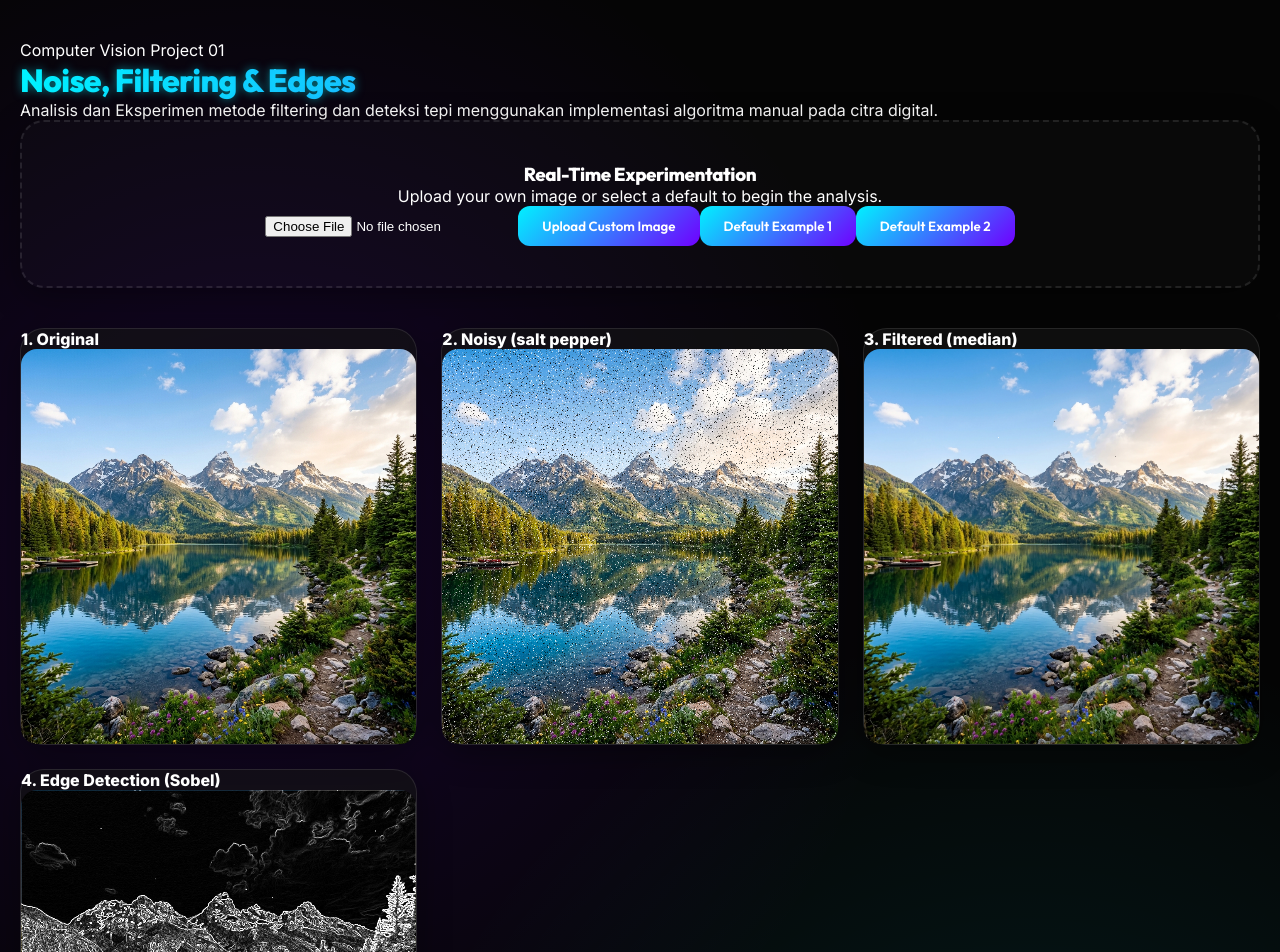
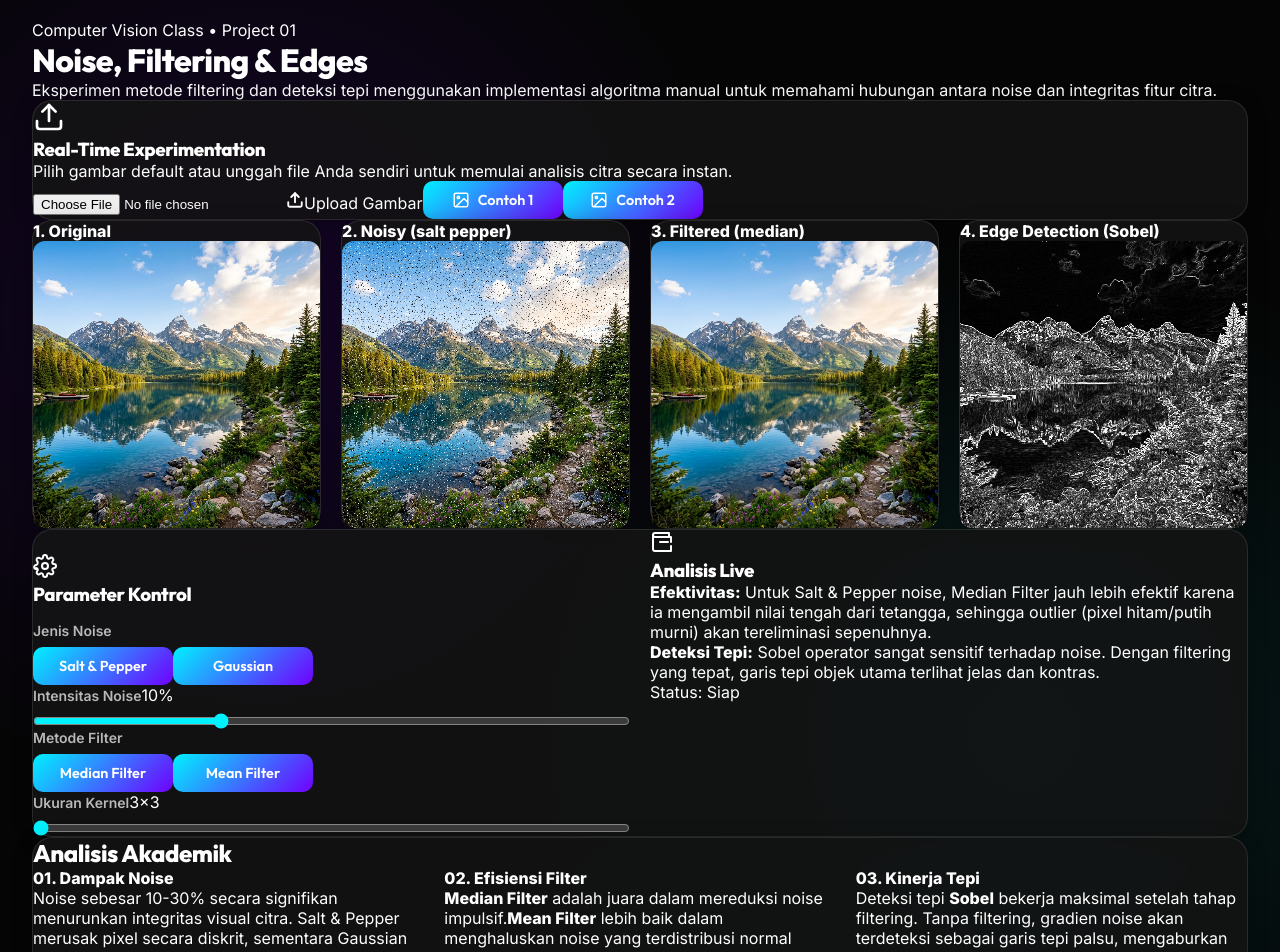
Before and after one commit to nayrbryanGaming/ComputerVision-Project1, a Next.js app: page / in a window 1280 px wide. Shown: the top 952 px of the page. Built offline with nearby package versions, Linux system fonts and the light colour scheme.

Commit message:
Revision: Optimize animations, improve responsiveness, and update documentation for public access

```diff
--- a/src/app/globals.css
+++ b/src/app/globals.css
@@ -34,59 +34,52 @@ h1, h2, h3 {
 }
 
 .glass-card {
-  background: var(--card-bg);
-  backdrop-filter: blur(12px);
-  -webkit-backdrop-filter: blur(12px);
+  background: rgba(20, 20, 20, 0.85);
+  backdrop-filter: blur(8px);
+  -webkit-backdrop-filter: blur(8px);
   border: 1px solid var(--glass-border);
-  border-radius: 24px;
-  box-shadow: 0 8px 32px 0 rgba(0, 0, 0, 0.37);
-  transition: all 0.3s cubic-bezier(0.4, 0, 0.2, 1);
+  border-radius: 20px;
+  box-shadow: 0 4px 20px 0 rgba(0, 0, 0, 0.3);
+  transition: transform 0.2s ease, border-color 0.2s ease;
+  will-change: transform, border-color;
 }
 
 .glass-card:hover {
-  border-color: rgba(0, 242, 255, 0.3);
-  box-shadow: 0 8px 32px 0 var(--glass-glow);
-}
-
-.glow-text {
-  text-shadow: 0 0 10px rgba(0, 242, 255, 0.5);
-  background: linear-gradient(90deg, #00f2ff, #7000ff);
-  -webkit-background-clip: text;
-  -webkit-text-fill-color: transparent;
+  transform: translateY(-2px);
+  border-color: rgba(0, 242, 255, 0.4);
 }
 
 button {
   cursor: pointer;
   border: none;
-  border-radius: 12px;
-  padding: 12px 24px;
+  border-radius: 10px;
+  padding: 10px 20px;
   font-weight: 600;
-  transition: transform 0.2s, opacity 0.2s;
+  transition: all 0.2s cubic-bezier(0.4, 0, 0.2, 1);
   background: linear-gradient(135deg, var(--accent), var(--accent-secondary));
   color: white;
   font-family: 'Outfit', sans-serif;
-}
-
-button:hover {
-  transform: translateY(-2px);
-  opacity: 0.9;
-}
-
-button:active {
-  transform: translateY(0);
+  display: inline-flex;
+  align-items: center;
+  justify-content: center;
+  gap: 8px;
+  font-size: clamp(0.8rem, 2vw, 0.9rem);
+  width: auto;
+  min-width: 140px;
 }
 
 .container {
-  max-width: 1400px;
+  max-width: 100%;
+  width: 95%;
   margin: 0 auto;
-  padding: 40px 20px;
+  padding: 20px 0;
 }
 
 .grid {
   display: grid;
-  grid-template-columns: repeat(auto-fit, minmax(300px, 1fr));
-  gap: 24px;
-  margin-top: 40px;
+  grid-template-columns: repeat(auto-fit, minmax(280px, 1fr));
+  gap: 20px;
+  width: 100%;
 }
 
 .canvas-container {
@@ -95,10 +88,20 @@ button:active {
   display: flex;
   align-items: center;
   justify-content: center;
-  background: #111;
-  border-radius: 16px;
+  background: #0a0a0a;
+  border-radius: 12px;
   overflow: hidden;
   position: relative;
+}
+
+/* Animations */
+@keyframes fadeIn {
+  from { opacity: 0; transform: scale(0.98); }
+  to { opacity: 1; transform: scale(1); }
+}
+
+.animate-fade-in {
+  animation: fadeIn 0.4s ease-out forwards;
 }
 
 canvas {
--- a/src/app/page.tsx
+++ b/src/app/page.tsx
@@ -8,38 +8,38 @@ export default function Home() {
 
   return (
     <main className="container">
-      <header className="mb-16 text-center animate-fade-in">
-        <div className="inline-block px-4 py-1 rounded-full bg-white bg-opacity-5 border border-white border-opacity-10 text-xs font-bold tracking-widest uppercase mb-4 text-cyan-400">
-          Computer Vision Project 01
+      <header className="mb-12 text-center animate-fade-in pt-6">
+        <div className="inline-block px-4 py-1 rounded-full bg-cyan-500 bg-opacity-10 border border-cyan-500 border-opacity-20 text-[10px] font-bold tracking-widest uppercase mb-4 text-cyan-400">
+          Computer Vision Class • Project 01
         </div>
-        <h1 className="text-5xl md:text-7xl mb-6 glow-text">Noise, Filtering & Edges</h1>
-        <p className="max-w-2xl mx-auto text-lg opacity-60 leading-relaxed">
-          Analisis dan Eksperimen metode filtering dan deteksi tepi menggunakan implementasi algoritma manual pada citra digital.
+        <h1 className="text-4xl md:text-6xl lg:text-7xl mb-6 glow-text leading-tight">Noise, Filtering & Edges</h1>
+        <p className="max-w-3xl mx-auto text-sm md:text-base opacity-60 leading-relaxed px-4">
+          Eksperimen metode filtering dan deteksi tepi menggunakan implementasi algoritma manual untuk memahami hubungan antara noise dan integritas fitur citra.
         </p>
       </header>
 
       <ImageWorkspace defaultImageUrls={defaultImages} />
 
-      <section className="mt-24 glass-card p-12">
-        <h2 className="text-3xl mb-8">Academic Analysis</h2>
-        <div className="grid md:grid-cols-3 gap-8">
+      <section className="mt-20 glass-card p-6 md:p-12 mb-20">
+        <h2 className="text-2xl md:text-3xl mb-10 text-center md:text-left">Analisis Akademik</h2>
+        <div className="grid md:grid-cols-3 gap-10">
           <div className="space-y-4">
-            <h4 className="text-cyan-400 font-bold">1. Noise Impact</h4>
-            <p className="text-sm opacity-70">
+            <h4 className="text-cyan-400 font-bold uppercase tracking-widest text-xs">01. Dampak Noise</h4>
+            <p className="text-sm opacity-60 leading-relaxed">
               Noise sebesar 10-30% secara signifikan menurunkan integritas visual citra.
               Salt & Pepper merusak pixel secara diskrit, sementara Gaussian merusak secara kontinu.
             </p>
           </div>
           <div className="space-y-4">
-            <h4 className="text-cyan-400 font-bold">2. Filter Efficiency</h4>
-            <p className="text-sm opacity-70">
-              <strong>Median Filter</strong> adalah juara dalam mereduksi noise impulsif (Salt & Pepper).
+            <h4 className="text-purple-400 font-bold uppercase tracking-widest text-xs">02. Efisiensi Filter</h4>
+            <p className="text-sm opacity-60 leading-relaxed">
+              <strong>Median Filter</strong> adalah juara dalam mereduksi noise impulsif.
               <strong>Mean Filter</strong> lebih baik dalam menghaluskan noise yang terdistribusi normal namun mengorbankan ketajaman tepi.
             </p>
           </div>
           <div className="space-y-4">
-            <h4 className="text-cyan-400 font-bold">3. Edge Performance</h4>
-            <p className="text-sm opacity-70">
+            <h4 className="text-yellow-400 font-bold uppercase tracking-widest text-xs">03. Kinerja Tepi</h4>
+            <p className="text-sm opacity-60 leading-relaxed">
               Deteksi tepi <strong>Sobel</strong> bekerja maksimal setelah tahap filtering. Tanpa filtering,
               gradien noise akan terdeteksi sebagai garis tepi palsu, mengaburkan struktur asli objek.
             </p>
--- a/src/components/ImageWorkspace.tsx
+++ b/src/components/ImageWorkspace.tsx
@@ -110,29 +110,41 @@ const ImageWorkspace: React.FC<ImageWorkspaceProps> = ({ defaultImageUrls }) =>
 
   return (
     <div className="animate-fade-in">
-      <div className="glass-card upload-zone mb-8">
-        <h3 className="mb-4">Real-Time Experimentation</h3>
-        <p className="text-sm opacity-70 mb-6">Upload your own image or select a default to begin the analysis.</p>
-        <div className="flex flex-wrap justify-center gap-4">
+      <div className="glass-card p-6 md:p-10 mb-10 text-center">
+        <div className="flex flex-col items-center gap-4">
+          <div className="p-4 rounded-full bg-cyan-500 bg-opacity-10 mb-2">
+            <svg width="32" height="32" viewBox="0 0 24 24" fill="none" stroke="currentColor" strokeWidth="2" strokeLinecap="round" strokeLinejoin="round" className="text-cyan-400">
+              <path d="M21 15v4a2 2 0 0 1-2 2H5a2 2 0 0 1-2-2v-4"/><polyline points="17 8 12 3 7 8"/><line x1="12" y1="3" x2="12" y2="15"/>
+            </svg>
+          </div>
+          <h3 className="text-2xl">Real-Time Experimentation</h3>
+          <p className="text-sm opacity-60 max-w-lg">Pilih gambar default atau unggah file Anda sendiri untuk memulai analisis citra secara instan.</p>
+
+          <div className="flex flex-wrap justify-center gap-3 mt-4">
+            <label className="cursor-pointer">
               <input
                 type="file"
-            id="file-upload"
                 className="hidden"
                 accept="image/*"
                 onChange={handleUpload}
               />
-          <button onClick={() => document.getElementById('file-upload')?.click()}>
-            Upload Custom Image
-          </button>
+              <span className="button bg-cyan-600 hover:bg-cyan-500 flex items-center gap-2 px-6 py-3 rounded-xl font-bold transition-all">
+                <svg width="18" height="18" viewBox="0 0 24 24" fill="none" stroke="currentColor" strokeWidth="2.5" strokeLinecap="round" strokeLinejoin="round"><path d="M21 15v4a2 2 0 0 1-2 2H5a2 2 0 0 1-2-2v-4"/><polyline points="17 8 12 3 7 8"/><line x1="12" y1="3" x2="12" y2="15"/></svg>
+                Upload Gambar
+              </span>
+            </label>
+
             {defaultImageUrls.map((url, i) => (
               <button
                 key={i}
-              className="bg-opacity-20 border border-white border-opacity-10"
+                className="bg-white bg-opacity-5 hover:bg-opacity-10 border border-white border-opacity-10"
                 onClick={() => setSelectedImage(url)}
               >
-              Default Example {i + 1}
+                <svg width="18" height="18" viewBox="0 0 24 24" fill="none" stroke="currentColor" strokeWidth="2" strokeLinecap="round" strokeLinejoin="round"><rect x="3" y="3" width="18" height="18" rx="2" ry="2"/><circle cx="8.5" cy="8.5" r="1.5"/><polyline points="21 15 16 10 5 21"/></svg>
+                Contoh {i + 1}
               </button>
             ))}
+          </div>
         </div>
       </div>
 
@@ -143,21 +155,25 @@ const ImageWorkspace: React.FC<ImageWorkspaceProps> = ({ defaultImageUrls }) =>
         <Card title="4. Edge Detection (Sobel)" ref={canvasRefs.edge} accent />
       </div>
 
-      <div className="glass-card p-8 mt-12 grid md:grid-cols-2 gap-12">
+      <div className="glass-card p-6 md:p-10 mt-10 grid lg:grid-cols-2 gap-10">
         <div className="controls">
-          <h3 className="glow-text mb-4">Parameters</h3>
+          <div className="flex items-center gap-3 mb-6">
+            <svg width="24" height="24" viewBox="0 0 24 24" fill="none" stroke="currentColor" strokeWidth="2" strokeLinecap="round" strokeLinejoin="round" className="text-cyan-400"><circle cx="12" cy="12" r="3"/><path d="M19.4 15a1.65 1.65 0 0 0 .33 1.82l.06.06a2 2 0 0 1 0 2.83 2 2 0 0 1-2.83 0l-.06-.06a1.65 1.65 0 0 0-1.82-.33 1.65 1.65 0 0 0-1 1.51V21a2 2 0 0 1-2 2 2 2 0 0 1-2-2v-.09A1.65 1.65 0 0 0 9 19.4a1.65 1.65 0 0 0-1.82.33l-.06.06a2 2 0 0 1-2.83 0 2 2 0 0 1 0-2.83l.06-.06a1.65 1.65 0 0 0 .33-1.82 1.65 1.65 0 0 0-1.51-1V15a2 2 0 0 1-2-2 2 2 0 0 1 2-2v-.09A1.65 1.65 0 0 0 4.6 9a1.65 1.65 0 0 0-.33-1.82l-.06-.06a2 2 0 0 1 0-2.83 2 2 0 0 1 2.83 0l.06.06a1.65 1.65 0 0 0 1.82.33H9a1.65 1.65 0 0 0 1-1.51V3a2 2 0 0 1 2-2 2 2 0 0 1 2 2v.09a1.65 1.65 0 0 0 1 1.51 1.65 1.65 0 0 0 1.82-.33l.06-.06a2 2 0 0 1 2.83 0 2 2 0 0 1 0 2.83l-.06.06a1.65 1.65 0 0 0-.33 1.82V9a1.65 1.65 0 0 0 1.51 1H21a2 2 0 0 1 2 2 2 2 0 0 1-2 2h-.09a1.65 1.65 0 0 0-1.51 1z"/></svg>
+            <h3 className="text-xl font-bold">Parameter Kontrol</h3>
+          </div>
 
+          <div className="space-y-6">
             <div className="control-group">
-            <span className="label">Noise Type</span>
+              <span className="label">Jenis Noise</span>
               <div className="flex gap-2">
                 <button
-                className={noiseType === 'salt_pepper' ? '' : 'opacity-40'}
+                  className={`flex-1 ${noiseType === 'salt_pepper' ? 'bg-cyan-600' : 'bg-white bg-opacity-5 opacity-60'}`}
                   onClick={() => setNoiseType('salt_pepper')}
                 >
                   Salt & Pepper
                 </button>
                 <button
-                className={noiseType === 'gaussian' ? '' : 'opacity-40'}
+                  className={`flex-1 ${noiseType === 'gaussian' ? 'bg-cyan-600' : 'bg-white bg-opacity-5 opacity-60'}`}
                   onClick={() => setNoiseType('gaussian')}
                 >
                   Gaussian
@@ -166,7 +182,10 @@ const ImageWorkspace: React.FC<ImageWorkspaceProps> = ({ defaultImageUrls }) =>
             </div>
 
             <div className="control-group">
-            <span className="label">Noise Density: {(noiseDensity * 100).toFixed(0)}%</span>
+              <div className="flex justify-between items-center mb-1">
+                <span className="label">Intensitas Noise</span>
+                <span className="text-cyan-400 font-bold text-xs">{(noiseDensity * 100).toFixed(0)}%</span>
+              </div>
               <input
                 type="range" min="0.01" max="0.3" step="0.01"
                 value={noiseDensity}
@@ -175,16 +194,16 @@ const ImageWorkspace: React.FC<ImageWorkspaceProps> = ({ defaultImageUrls }) =>
             </div>
 
             <div className="control-group">
-            <span className="label">Filter Type</span>
+              <span className="label">Metode Filter</span>
               <div className="flex gap-2">
                 <button
-                className={filterType === 'median' ? '' : 'opacity-40'}
+                  className={`flex-1 ${filterType === 'median' ? 'bg-purple-600' : 'bg-white bg-opacity-5 opacity-60'}`}
                   onClick={() => setFilterType('median')}
                 >
                   Median Filter
                 </button>
                 <button
-                className={filterType === 'mean' ? '' : 'opacity-40'}
+                  className={`flex-1 ${filterType === 'mean' ? 'bg-purple-600' : 'bg-white bg-opacity-5 opacity-60'}`}
                   onClick={() => setFilterType('mean')}
                 >
                   Mean Filter
@@ -193,7 +212,10 @@ const ImageWorkspace: React.FC<ImageWorkspaceProps> = ({ defaultImageUrls }) =>
             </div>
 
             <div className="control-group">
-            <span className="label">Filter Size: {filterSize}x{filterSize}</span>
+              <div className="flex justify-between items-center mb-1">
+                <span className="label">Ukuran Kernel</span>
+                <span className="text-purple-400 font-bold text-xs">{filterSize}x{filterSize}</span>
+              </div>
               <input
                 type="range" min="3" max="7" step="2"
                 value={filterSize}
@@ -201,23 +223,28 @@ const ImageWorkspace: React.FC<ImageWorkspaceProps> = ({ defaultImageUrls }) =>
               />
             </div>
           </div>
+        </div>
 
-        <div className="analysis">
-          <h3 className="mb-4">Live Analysis</h3>
-          <div className="space-y-4 text-sm opacity-80 leading-relaxed">
+        <div className="analysis border-l border-white border-opacity-5 pl-0 lg:pl-10">
+          <div className="flex items-center gap-3 mb-6">
+            <svg width="24" height="24" viewBox="0 0 24 24" fill="none" stroke="currentColor" strokeWidth="2" strokeLinecap="round" strokeLinejoin="round" className="text-purple-400"><path d="M21 12V7H5a2 2 0 0 1 0-4h14v4"/><path d="M3 5v14a2 2 0 0 0 2 2h16v-5"/><path d="M18 12H10"/></svg>
+            <h3 className="text-xl font-bold">Analisis Live</h3>
+          </div>
+          <div className="space-y-4 text-sm opacity-80 leading-relaxed bg-white bg-opacity-5 p-6 rounded-2xl border border-white border-opacity-5">
             <p>
-              <strong>Effectiveness:</strong> {noiseType === 'salt_pepper'
+              <strong className="text-cyan-400">Efektivitas:</strong> {noiseType === 'salt_pepper'
                 ? "Untuk Salt & Pepper noise, Median Filter jauh lebih efektif karena ia mengambil nilai tengah dari tetangga, sehingga outlier (pixel hitam/putih murni) akan tereliminasi sepenuhnya."
                 : "Untuk Gaussian noise, Mean Filter memberikan hasil yang lebih halus namun cenderung mengaburkan (blur) gambar. Median filter kurang efektif di sini karena noise terdistribusi merata di semua pixel."
               }
             </p>
             <p>
-              <strong>Edge Detection:</strong> Sobel operator sangat sensitif terhadap noise.
+              <strong className="text-purple-400">Deteksi Tepi:</strong> Sobel operator sangat sensitif terhadap noise.
               {noiseDensity > 0.15 ? " Dengan noise yang tinggi, deteksi tepi menghasilkan banyak 'false edges' (artefak) jika tidak difilter dengan baik." : " Dengan filtering yang tepat, garis tepi objek utama terlihat jelas dan kontras."}
             </p>
-            <p className="text-xs italic">
-              *Real-time processing active. Status: {isProcessing ? 'Processing...' : 'Idle'}
-            </p>
+            <div className="pt-4 flex items-center gap-2">
+              <div className={`w-2 h-2 rounded-full ${isProcessing ? 'bg-yellow-400 animate-pulse' : 'bg-green-400'}`}></div>
+              <span className="text-xs italic opacity-60">Status: {isProcessing ? 'Memproses...' : 'Siap'}</span>
+            </div>
           </div>
         </div>
       </div>
```
Also changed, not shown: 1 other file (tests, documents, lock files or other folders). Lines whose indentation alone changed are shown as unchanged.
